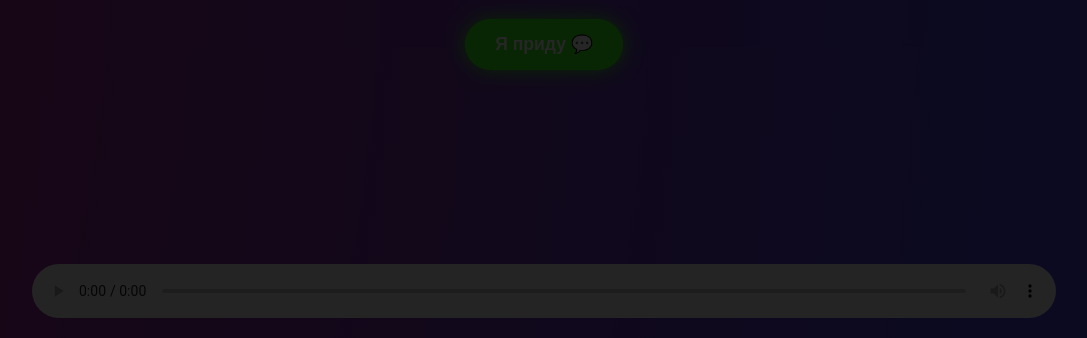
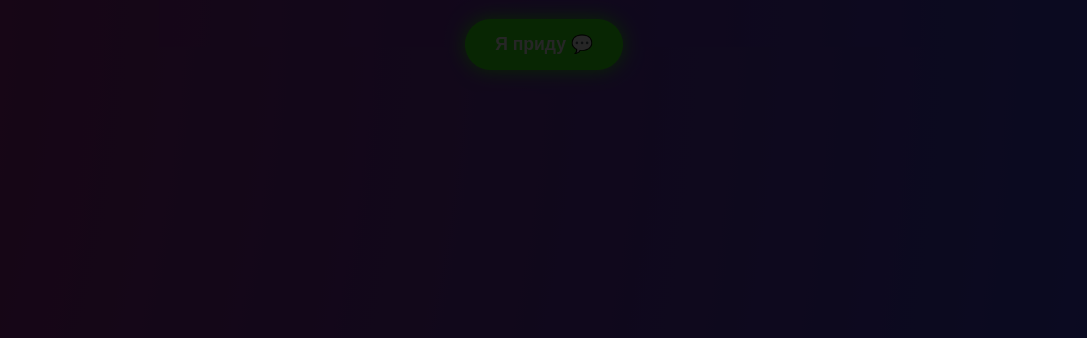
Before and after one commit to demir-uzun/birthday, a plain HTML site: page index.html in a window 1280 px wide. Shown: the part 462-800 px from the top of the page, without its empty margins (96-1183 px from the left). Drawn offline with Linux system fonts and the light colour scheme.

Commit message:
Update index.html

```diff
--- a/index.html
+++ b/index.html
@@ -69,7 +69,7 @@
   <p>Будет весело, не пропусти!</p>
   <a href="viber://chat?number=+37367133111" class="btn">Я приду 💬</a>
 
-  <audio controls autoplay loop>
+  <audio autoplay loop style="display:none;">
     <source src="https://mn1.sunproxy.net/file/NFFnYm5GQTBYNlM1cG54di92TXVMWExKczFpcVEyeVBpWCtmSE9tU3FxbzJZT0pJZmlESkVlcHVOSEtaZitFYW1ZeWY2VGxKRGZCQkxoVGZOZ0tPZW5oUXM3Q0YwanVkaGViNmhXeEg0bDA9/Gindul_Matei_-_La_Ciocana_(mp3.mn).mp3" type="audio/mpeg">
     Ваш браузер не поддерживает аудио.
   </audio>
@@ -81,6 +81,7 @@
       const btn = document.getElementById('hiddenPlayBtn');
       btn.click();
       audio.muted = false;
+      audio.currentTime = 38;
       audio.play().catch(()=>{});
       const overlay = document.getElementById('startOverlay');
       overlay.style.opacity = '0';
```
